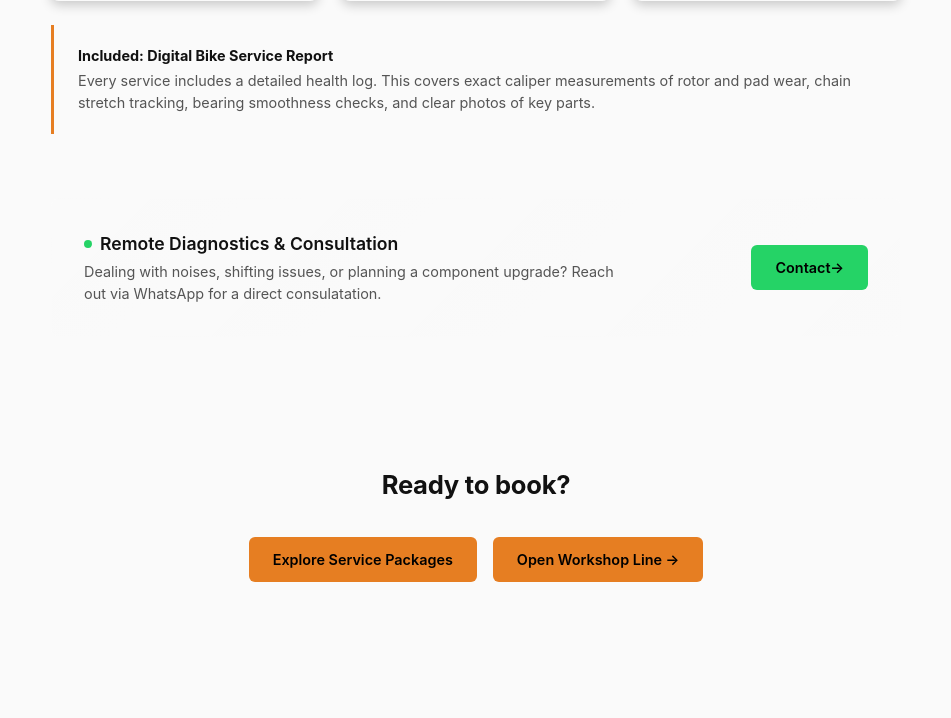
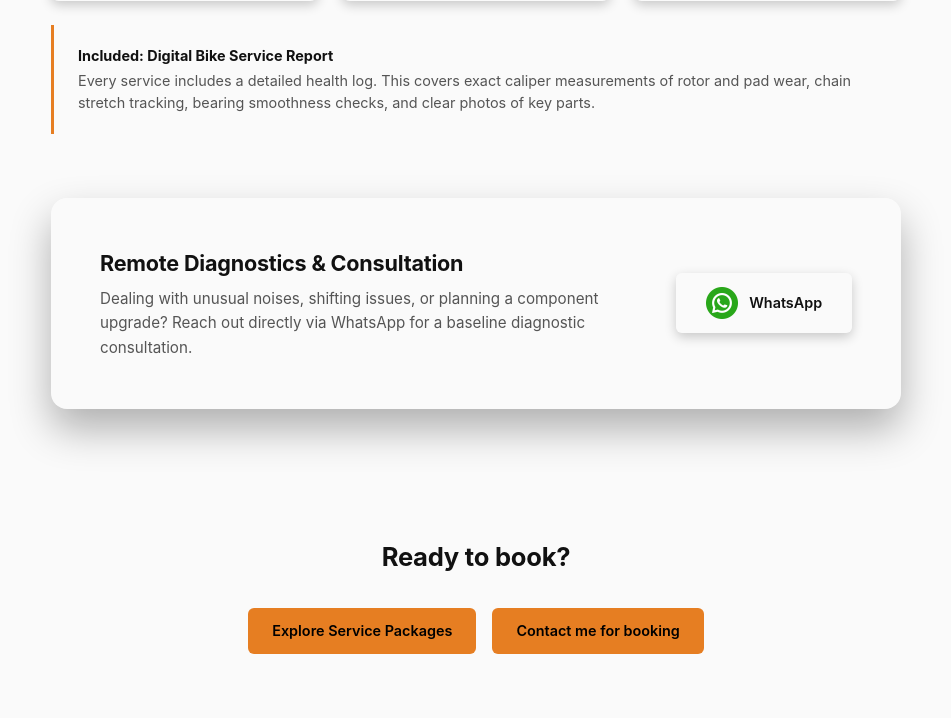
Before and after one commit to jpanek/bikes.jpanek.eu, a Flask app: page /en/ in a window 1280 px wide. Shown: the part 718-1436 px from the top of the page, without its empty margins (164-1115 px from the left). Before the commit the page ends 1300 px from the top, so only its background shows below. Run offline with Flask 3, Linux system fonts and the light colour scheme.

Commit message:
added styles

```diff
--- a/templates/en/index.html
+++ b/templates/en/index.html
@@ -48,22 +48,26 @@
     <span style="color: var(--text-muted);">Every service includes a detailed health log. This covers exact caliper measurements of rotor and pad wear, chain stretch tracking, bearing smoothness checks, and clear photos of key parts.</span>
 </div>
 
-<!-- Diagnostic CTA bar -->
-<section class="diagnostic-cta-bar" style="background: linear-gradient(135deg, rgba(255,255,255,0.02) 0%, rgba(255,255,255,0.04) 100%); border: 1px solid rgba(255,255,255,0.06); border-radius: 8px; padding: 2rem; display: flex; flex-wrap: wrap; justify-content: space-between; align-items: center; gap: 1.5rem; margin-bottom: 4rem;">
-    <div style="max-width: 550px;">
-        <h3 style="font-size: 1.1rem; font-weight: 600; margin-bottom: 0.25rem; display: flex; align-items: center; gap: 0.5rem;">
-            <span style="height: 8px; width: 8px; background: #25D366; border-radius: 50%; display: inline-block;"></span>
+<!-- ========================================== -->
+<!-- Diagnostic Consultation Block              -->
+<!-- ========================================== -->
+<section class="diagnostic-consultation-block" style="background: rgba(255, 255, 255, 0.02); border: 1px solid rgba(255, 255, 255, 0.06); border-radius: 16px; padding: 3rem; display: flex; justify-content: space-between; align-items: center; gap: 2.5rem; margin-bottom: 4rem; flex-wrap: wrap; box-shadow: 0 20px 40px rgba(0, 0, 0, 0.3), inset 0 1px 1px rgba(255, 255, 255, 0.05);">
+    <div style="flex: 1; min-width: 300px; max-width: 640px;">
+        <h3 style="font-size: 1.35rem; font-weight: 700; margin: 0 0 0.5rem 0; letter-spacing: -0.01em; color: var(--text-main);">
             Remote Diagnostics &amp; Consultation
         </h3>
-        <p style="font-size: 0.9rem; color: var(--text-muted); margin: 0; line-height: 1.5;">
-            Dealing with noises, shifting issues, or planning a component upgrade? Reach out via WhatsApp for a direct consulatation.
+        <p style="font-size: 0.95rem; color: var(--text-muted); margin: 0; line-height: 1.6;">
+            Dealing with unusual noises, shifting issues, or planning a component upgrade? Reach out directly via WhatsApp for a baseline diagnostic consultation.
         </p>
     </div>
 
-    <a href="{{ url_for('lang_contact', lang='en') }}" style="background: #25D366; color: #000; padding: 0.75rem 1.5rem; border-radius: 6px; font-weight: 600; text-decoration: none; font-size: 0.9rem; white-space: nowrap;">Contact&rarr;</a>
-
+    <div>
+        <a href="{{ url_for('lang_contact', lang='en') }}" style="background: rgba(255, 255, 255, 0.04); border: 1px solid rgba(255, 255, 255, 0.12); color: var(--text-main); padding: 0.8rem 1.8rem; border-radius: 6px; font-weight: 600; text-decoration: none; font-size: 0.9rem; white-space: nowrap; display: inline-flex; align-items: center; gap: 0.7rem; transition: background 0.2s; box-shadow: 0 4px 12px rgba(0, 0, 0, 0.2);">
+            <img src="{{ url_for('static', filename='img/whatsapp.png') }}" alt="WhatsApp" style="width: 32px; height: 32px; display: inline-block;">
+            WhatsApp
+        </a>
+    </div>
 </section>
-
 
 <!-- About Section
 <div style="margin-bottom: 1.5rem;">
@@ -103,7 +107,7 @@
 
         <!-- Contact Link -->
         <a href="{{ url_for('lang_contact', lang='en') }}" style="background: var(--accent); color: #000; padding: 0.75rem 1.5rem; border-radius: 6px; font-weight: 600; text-decoration: none; font-size: 0.9rem; white-space: nowrap;">
-            Open Workshop Line &rarr;
+            Contact me for booking
         </a>
     </div>
 </section>
```
Also changed, not shown: static/img/whatsapp.png (added), 1 other file.
